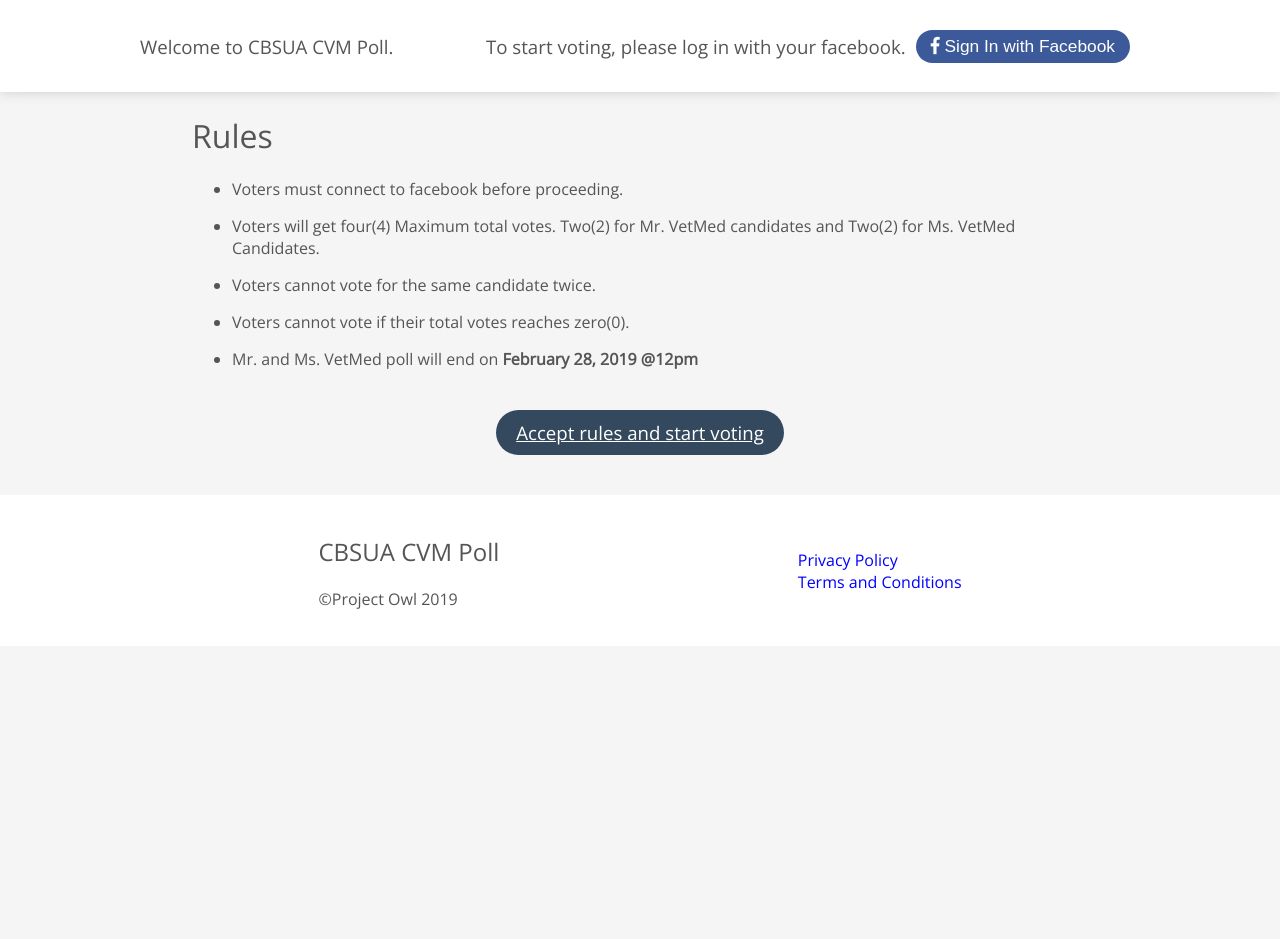
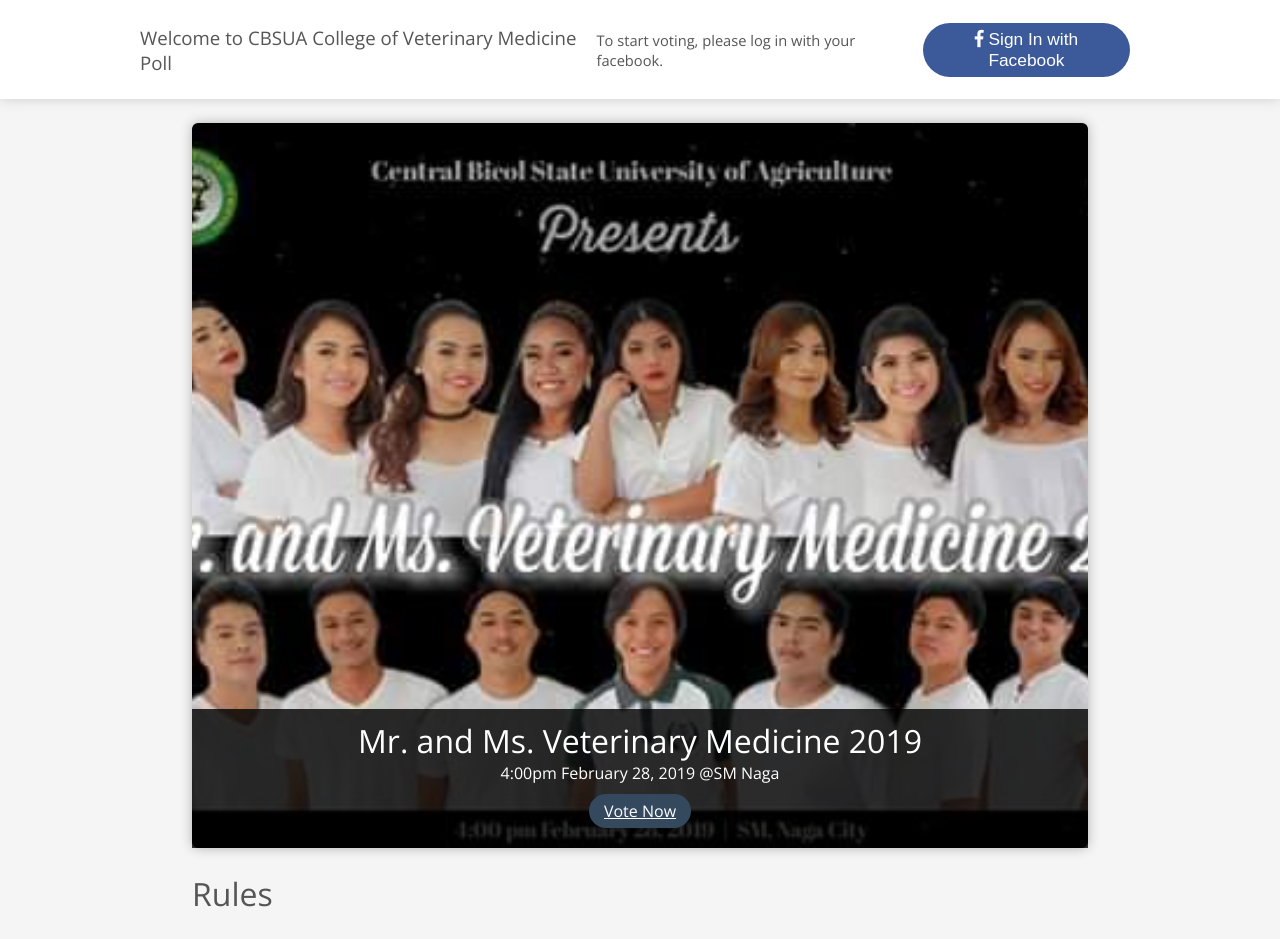
Before and after one commit to neilaldreiii/cbsua-cvm-poll, a Vue app: page / in a window 1280 px wide. Shown: the top 939 px of the page. Before the commit the page ends 800 px from the top, so only its background shows below. Built offline with nearby package versions, Linux system fonts and the light colour scheme; no server answers; the database is empty.

Commit message:
Added styling for landing page: added banner

```diff
--- a/src/App.vue
+++ b/src/App.vue
@@ -1,8 +1,6 @@
 <template>
   <div id="app" v-if="!closed" class="container">
-    <app-signin></app-signin>
     <router-view/>
-    <app-footer class="app-footer"></app-footer>
   </div>
 </template>
 
@@ -13,9 +11,6 @@ require("@/assets/css/main.css");
 
 import firebase from 'firebase';
 
-import SignIn from "@/components/SignIn";
-import AppFooter from "@/components/AppFooter.vue";
-
 export default {
   name: "app",
   data() {
@@ -23,10 +18,6 @@ export default {
       closed: false,
       user: [],
     }
-  },
-  components: {
-    "app-signin": SignIn,
-    "app-footer": AppFooter
   },
   beforeCreate() {
 
--- a/src/assets/css/main.css
+++ b/src/assets/css/main.css
@@ -21,6 +21,42 @@
 .voted p {
     margin: 0;
 }
+/* Page Banner */
+.banner {
+    width: 70%;
+    height: 725px;
+    margin: 24px auto;
+    background-image: url(../images/Banner.jpg);
+    background-position: center;
+    background-size: cover;
+    background-repeat: no-repeat;
+    box-shadow:  0 0 12px rgb(177, 176, 176);
+    border-radius: 6px;
+    display: flex;
+    flex-flow: column;
+    justify-content: flex-end;
+}
+.banner .title {
+    text-align: center;
+    color: #FFF;
+    background: rgba(0,0,0,0.8);
+    padding: 10px;
+    display: flex;
+    flex-flow: column;
+}
+.banner .title h1, .banner .title p {
+    margin: 0;
+}
+.banner .title a {
+    display: block;
+    margin: 10px auto;
+    padding: 6px 15px;
+    border-radius: 50px;
+    background: #35495e;
+    color: #FFF;
+    font-size: 12pt;
+}
+
 /* Candidates */
 .mr-candidates .ms-candidates {
     position: relative;
@@ -87,6 +123,9 @@
     margin: 0;
     padding: 0;
     font-size: 14pt;
+}
+.nav-signIn h3 {
+    font-size: 11pt;
 }
 .short-intro {
     display: flex;
@@ -202,16 +241,3 @@ footer {
 .rules ul li{
     margin: 15px 0;
 }
-.rules .controls {
-    margin: 40px;
-    display: flex;
-    flex-flow: row;
-    justify-content: center;
-}
-.rules .controls a {
-    padding: 10px 20px;
-    border-radius: 50px;
-    background: #35495e;
-    color: #FFF;
-    font-size: 14pt;
-}
--- a/src/components/SignIn.vue
+++ b/src/components/SignIn.vue
@@ -2,7 +2,7 @@
     <div class="nav-signIn">
         <div v-if="!isSignedIn" class="nav-intro">
             <div class="short-intro">
-                <h1>Welcome to CBSUA CVM Poll.</h1>
+                <h1>Welcome to CBSUA College of Veterinary Medicine Poll</h1>
             </div>
             <div class="nav-controls">
                 <h3>To start voting, please log in with your facebook.</h3>
--- a/src/views/Home.vue
+++ b/src/views/Home.vue
@@ -1,5 +1,13 @@
 <template>
     <div class="home">
+      <app-signin></app-signin>
+      <div class="banner">
+        <div class="title">
+          <h1>Mr. and Ms. Veterinary Medicine 2019</h1>
+          <p>4:00pm February 28, 2019 @SM Naga</p>
+          <router-link to="/mrvetmedpoll">Vote Now</router-link>
+        </div>
+      </div>
       <div class="rules">
         <h1>Rules</h1>
         <ul>
@@ -19,20 +27,20 @@
             Mr. and Ms. VetMed poll will end on <b>February 28, 2019 @12pm</b>
           </li>
         </ul>
-        <div class="controls">
-          <router-link to="/mrvetmedpoll">Accept rules and start voting</router-link>
-        </div>
       </div>
+      <app-footer class="app-footer"></app-footer>
     </div>
 </template>
 
 <script>
-import Poll from "@/components/AppPoll.vue";
+import SignIn from "@/components/SignIn";
+import AppFooter from "@/components/AppFooter.vue";
 
 export default {
   name: "home",
   components: {
-    "app-poll": Poll,
+    "app-signin": SignIn,
+    "app-footer": AppFooter
   }
 };
 </script>
```
Also changed, not shown: src/assets/images/Banner.jpg (added).
